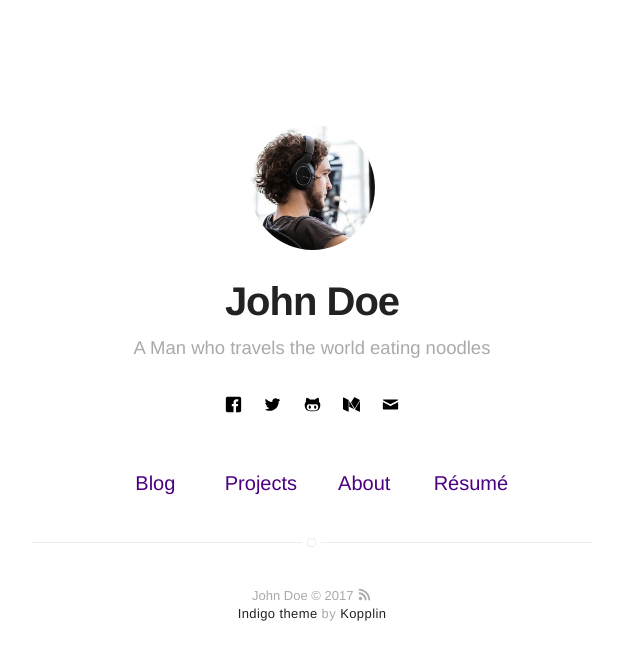
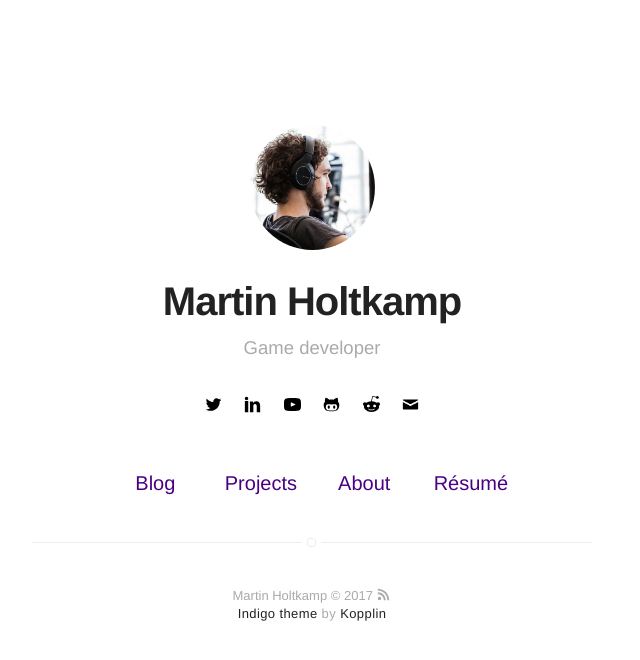
Before and after one commit to mholtkamp/mholtkamp.github.io, a Jekyll site: the page built from index.html, in a window 1280 px wide. Shown: the top 660 px of the page, without its empty margins (328-968 px from the left). Built offline with Jekyll 4.4.1, drawn with Linux system fonts in a browser that asks for light colours.

Commit message:
Edited config.

```diff
--- a/_config.yml
+++ b/_config.yml
@@ -1,9 +1,9 @@
 # main text of home
-name: John Doe
-bio: A Man who travels the world eating noodles
+name: Martin Holtkamp
+bio: Game developer
 
 # twitter summary info
-description: A blog about technology and stuff related
+description: Martin Holtkamp's game development portfolio.
 
 # if it's an external image, update below for true
 # better with square images
@@ -16,7 +16,7 @@ resume: true
 resume-external: true
 resume-url: https://google.com/?q=my+resume
 
-url: https://koppl.in/indigo
+url: http://mholtkamp.github.io
 # your url: http://USERNAME.github.io
 
 permalink: /:title/
@@ -34,35 +34,29 @@ disqus:
   categories: [blog, project] # only show disqus for posts that have these categories
 
 # if you don't have any of social below, comment the line
-facebook: myfacebook
-twitter: mytwitter
+#facebook: myfacebook
+twitter: martincholtkamp
 # google: mygoogle
 # instagram: myinstagram
 # pinterest: mypinterest
-# linkedin: mylinkedin
-# youtube: myyoutube
+linkedin: mylinkedin
+youtube: UC0tss9SVe2X0M_v2_3w7EUA
 # spotify: myspotify
-github: mygithub
+github: mholtkamp
 # stackoverflow: 7044681/mystackoverflow
 # quora: userquora
-# reddit: username
-medium: medium
+reddit: Rijke
+# medium: medium
 # vimeo: myvimeo
-email: myemail@gmail.com
+email: Martin.Holtkamp@ucf.edu
 
 authors:
     johndoe:
-        name: John Doe
-        bio: A Man who travels the world eating noodles
+        name: Martin Holtkamp
+        bio: Game Developer
         external-image: false
         picture: assets/images/profile.jpg
-        twitter: johndoe
-    jamesfoster:
-        name: James Foster
-        bio: A Man who develops software with coffee
-        external-image: false
-        picture: assets/images/james.jpg
-        twitter: jamesfoster
+        twitter: martincholtkamp
 
 # do you want a larger site? change the option below
 # options: [normal, large] | default: normal
```
Also changed, not shown: _posts/2015-02-24-markdown-extra-components.markdown (deleted, +0 -197 lines).
